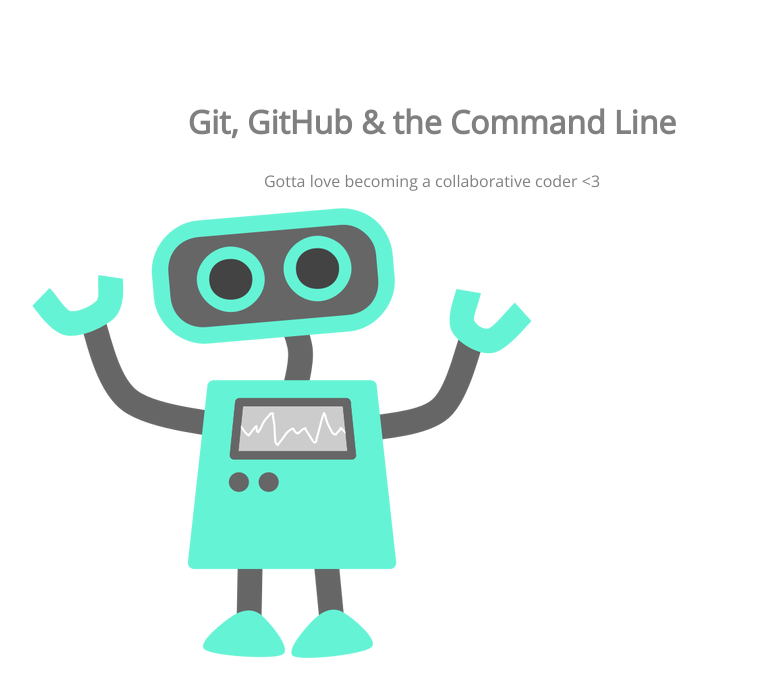
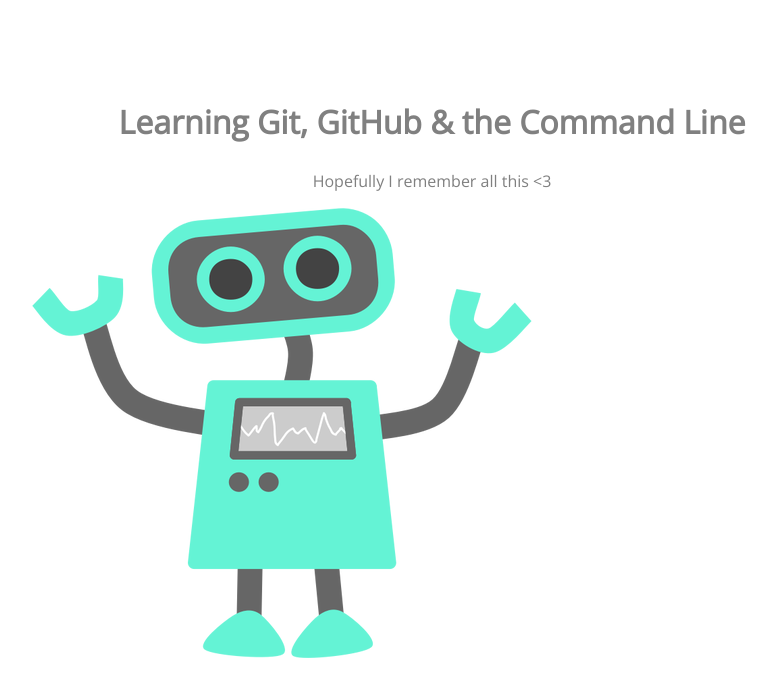
Before and after one commit to megatude/105-project, a plain HTML site: page index.html in a window 1280 px wide. Shown: the whole page, without its empty margins (208-984 px from the left). Drawn offline with nearby package versions, Linux system fonts and the light colour scheme.

Commit message:
h and p changes

```diff
--- a/index.html
+++ b/index.html
@@ -8,8 +8,8 @@
 </head>
 <body>
 	<section>
-		<h1>Git, GitHub & the Command Line</h1>
-		<p>Gotta love becoming a collaborative coder <3</p>
+		<h1>Learning Git, GitHub & the Command Line</h1>
+		<p>Hopefully I remember all this <3</p>
 		<img src="img/happy-blue-robot.png">
 	</section>
 </body>
```
